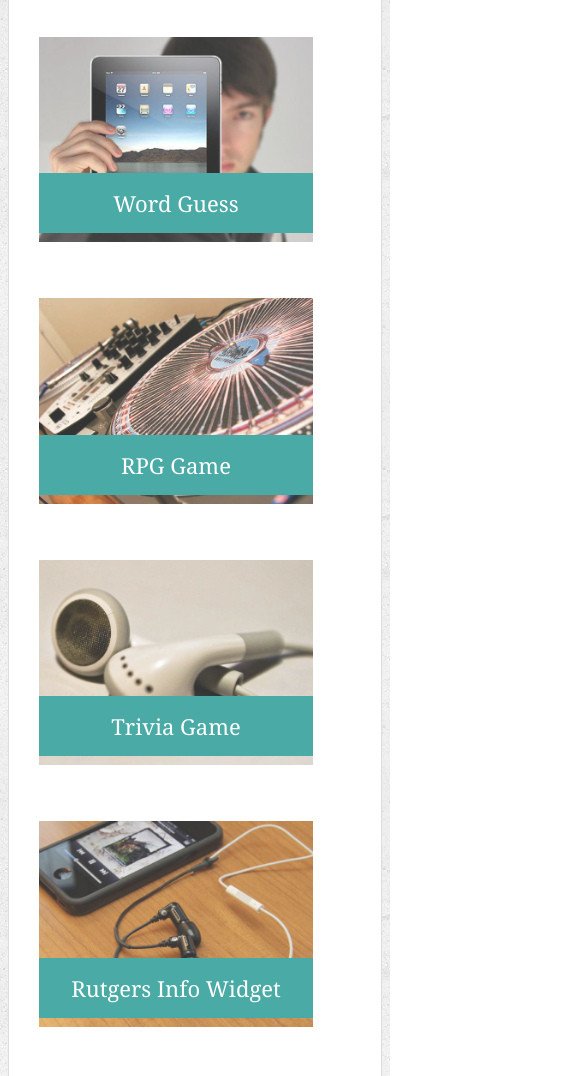
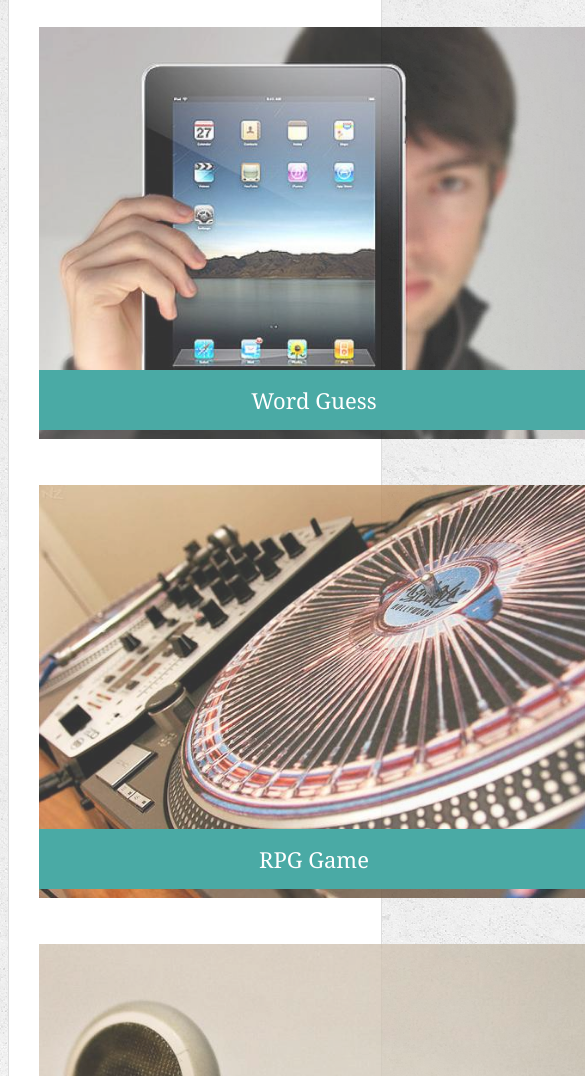
Before and after one commit to cmeeder1207/Responsive-Portfolio, a plain HTML site: page portfolio.html in a window 390 px wide. Shown: the part 269-1345 px from the top of the page, 585 px wide, since content can reach past the window. Drawn offline with Linux system fonts and the light colour scheme.

Commit message:
im pretty sure im done. but when i scroll in the portfolio in-----640 its very ugly and i dont know how to fix it

```diff
--- a/assets/css/style.css
+++ b/assets/css/style.css
@@ -248,4 +248,22 @@ nav {
 margin-right: 25%}
 
 
-.plsWork{height: 80%}}
+.auth-image {
+  float: left;
+  width: 550px;
+  height: auto;
+  margin-top: 10px;
+  margin-bottom: 25px;
+}
+
+.work{
+  float: left;
+  width: 550px;
+  height: auto;
+  margin-top: 10px;
+  margin-bottom: 25px;
+}
+
+
+
+}}
--- a/portfolio.html
+++ b/portfolio.html
@@ -28,29 +28,29 @@
 
         <!-- <div class="col-md-6"> -->
       <div class="work">
-        <img class="plsWork" src="assets/images/technics-q-c-640-480-1.jpg" alt="Word Guess">
+        <img src="assets/images/technics-q-c-640-480-1.jpg" alt="Word Guess">
 
         <h3>Word Guess</h3>
       </div>
 
       <div class="work">
-        <img class="plsWork" src="assets/images/technics-q-c-640-480-2.jpg" alt="RPG Game">
+        <img src="assets/images/technics-q-c-640-480-2.jpg" alt="RPG Game">
 
         <h3>RPG Game</h3>
       </div>
 
       <div class="work">
-        <img class="plsWork" src="assets/images/technics-q-c-640-480-5.jpg" alt="Trivia Game">
+        <img src="assets/images/technics-q-c-640-480-5.jpg" alt="Trivia Game">
 
         <h3>Trivia Game</h3>
       </div>
       <div class="work">
-        <img class="plsWork" src="assets/images/technics-q-c-640-480-7.jpg" alt="Rutgers Info Widget">
+        <img src="assets/images/technics-q-c-640-480-7.jpg" alt="Rutgers Info Widget">
 
         <h3>Rutgers Info Widget</h3>
       </div>
       <div class="work">
-        <img class="plsWork" src="assets/images/technics-q-c-640-480-9.jpg" alt="Rock Paper Scissors">
+        <img src="assets/images/technics-q-c-640-480-9.jpg" alt="Rock Paper Scissors">
 
         <h3>Rock Paper Scissors</h3>
       </div>
```
